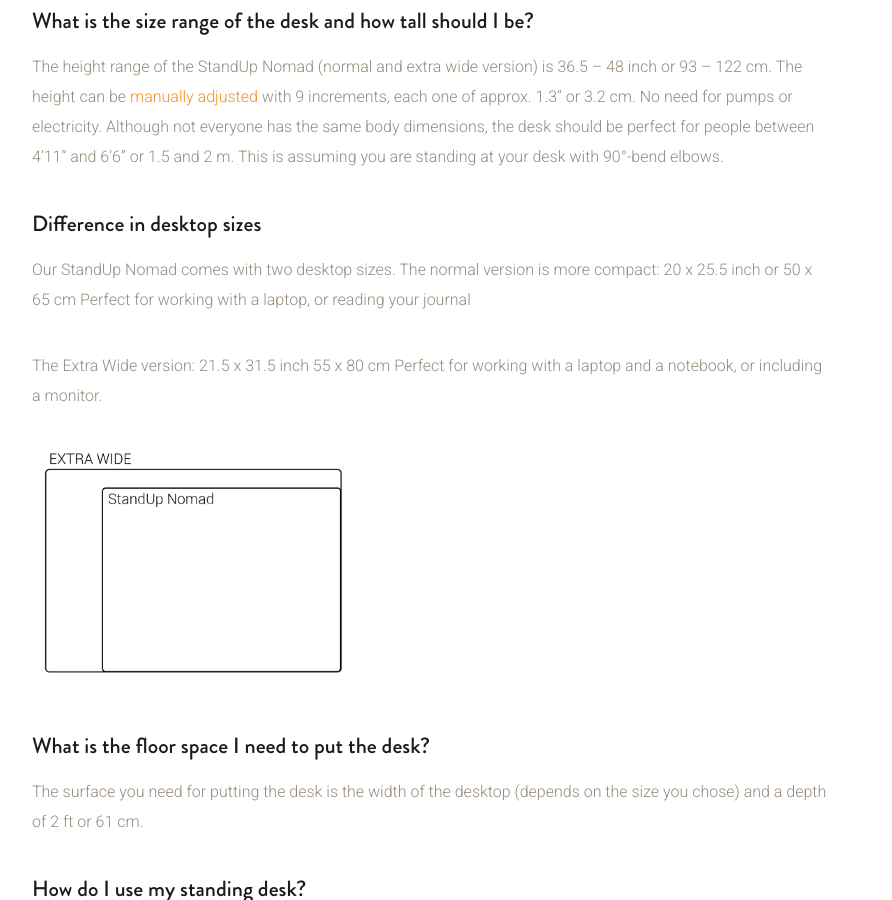
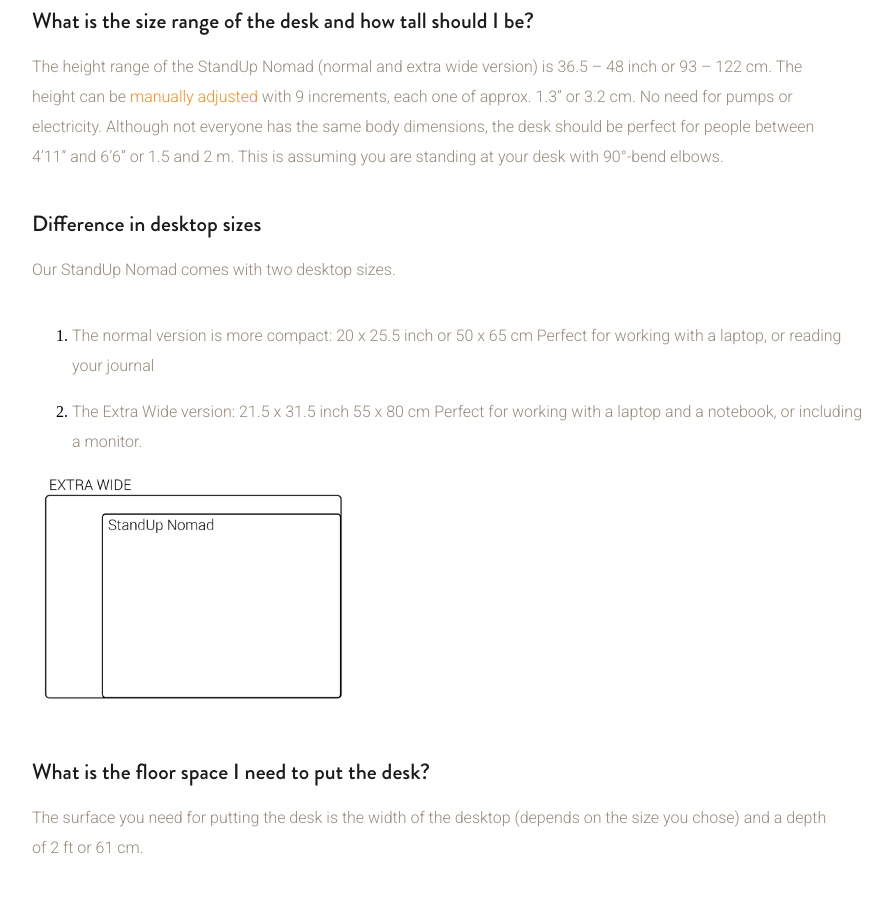
Before and after one commit to samuelrieder/jaswig.github.io, a Jekyll site: the page built from _posts/2016-05-26-FAQs.markdown, in a window 1280 px wide and 900 px high, scrolled down 594 px. Shown: the whole window, without its empty margins (38-930 px from the left). Built offline with Jekyll 4.4.1, drawn with Linux system fonts in a browser that asks for light colours; nearby versions of some CDN libraries; part of the change alters nothing that is shown.

```diff
--- a/_posts/2016-05-26-FAQs.markdown
+++ b/_posts/2016-05-26-FAQs.markdown
@@ -22,10 +22,10 @@ Although not everyone has the same body dimensions, the desk should be perfect f
 
 ### Difference in desktop sizes
 Our StandUp Nomad comes with two desktop sizes.
-The normal version is more compact: 20 x 25.5 inch or 50 x 65 cm
+1. The normal version is more compact: 20 x 25.5 inch or 50 x 65 cm
 Perfect for working with a laptop, or reading your journal
 
-The Extra Wide version: 21.5 x 31.5 inch 55 x 80 cm
+2. The Extra Wide version: 21.5 x 31.5 inch 55 x 80 cm
 Perfect for working with a laptop and a notebook, or including a monitor.
 
 ![Different Desktop Sizes](/images/blog/desktop sizes.png){:.small}
@@ -36,7 +36,6 @@ The surface you need for putting the desk is the width of the desktop (depends o
 ### How do I use my standing desk?
 
 **What is the desk used for?**
-
 The StandUp can be used for individual work: e.g. responding to e-mails, making phone calls while having to write notes (standing up gives more energy in your voice), and heavy thinking (standing can help to be more focused).
 
 The StandUp can mediate collaboration: Have a standing meeting around the StandUp or a more active brainstorming session, like the design team at [Balance, Inc.](http://www.balanceinc.com)
```
